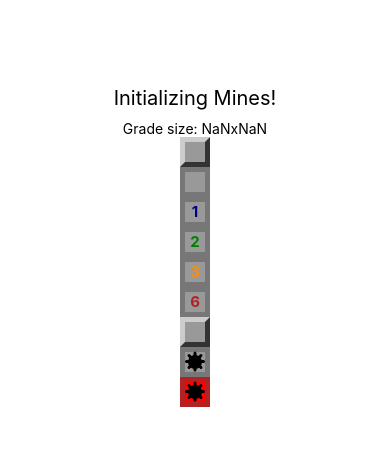
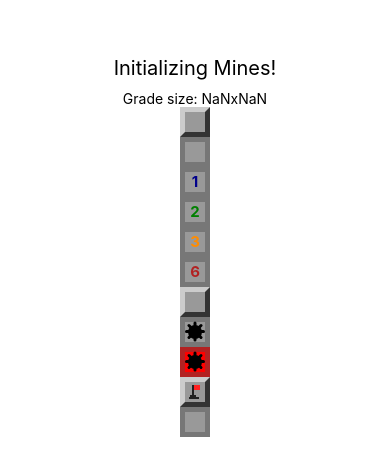
Before and after one commit to digsales/Mines_React-Native, a React Native app: screen / in a window 390 px wide. Shown: the part 181-656 px from the top of the page. Built offline with nearby package versions, Linux system fonts and the light colour scheme.

Commit message:
Add Flag component

```diff
--- a/App.js
+++ b/App.js
@@ -21,6 +21,8 @@
       <Field mined />
       <Field mined opened />
       <Field mined opened exploded />
+      <Field flagged />
+      <Field flagged opened />
     </View>
   );
 }
--- a/src/components/Field.js
+++ b/src/components/Field.js
@@ -2,14 +2,16 @@
 import { View, StyleSheet, Text } from "react-native";
 import params from "../params";
 import Mine from "./Mine";
+import Flag from "./Flag";
 
 export default (props) => {
-  const { mined, opened, nearMines, exploded } = props;
+  const { mined, opened, nearMines, exploded, flagged } = props;
 
   const styleField = [styles.field];
   if (opened) styleField.push(styles.opened);
   if (exploded) styleField.push(styles.exploded);
-  if (styleField.length === 1) styleField.push(styles.regular);
+  if (flagged) styleField.push(styles.flagged);
+  if (!opened && !exploded) styleField.push(styles.regular);
 
   let color = null;
   if (nearMines > 0) {
@@ -27,6 +29,7 @@
         false
       )}
       {mined && opened ? <Mine /> : false}
+      {flagged && !opened ? <Flag /> : false}
     </View>
   );
 };
--- /dev/null
+++ b/src/components/Flag.js
@@ -0,0 +1,51 @@
+import React from "react";
+import { View, StyleSheet } from "react-native";
+
+export default (props) => {
+  return (
+    <View style={styles.container}>
+      <View style={styles.flagpole} />
+      <View style={styles.flag} />
+      <View style={styles.base1} />
+      <View style={styles.base2} />
+    </View>
+  );
+};
+
+const styles = StyleSheet.create({
+  container: {
+    marginTop: 2,
+  },
+  flagpole: {
+    position: "absolute",
+    height: 14,
+    width: 2,
+    backgroundColor: "#222",
+    marginLeft: 7,
+    marginTop: 1,
+  },
+  flag: {
+    position: "absolute",
+    height: 5,
+    width: 6,
+    backgroundColor: "#f22",
+    marginLeft: 9,
+    marginTop: 1,
+  },
+  base1: {
+    position: "absolute",
+    height: 2,
+    width: 6,
+    backgroundColor: "#222",
+    marginLeft: 5,
+    marginTop: 11,
+  },
+  base2: {
+    position: "absolute",
+    height: 2,
+    width: 10,
+    backgroundColor: "#222",
+    marginLeft: 4,
+    marginTop: 13,
+  },
+});
```
